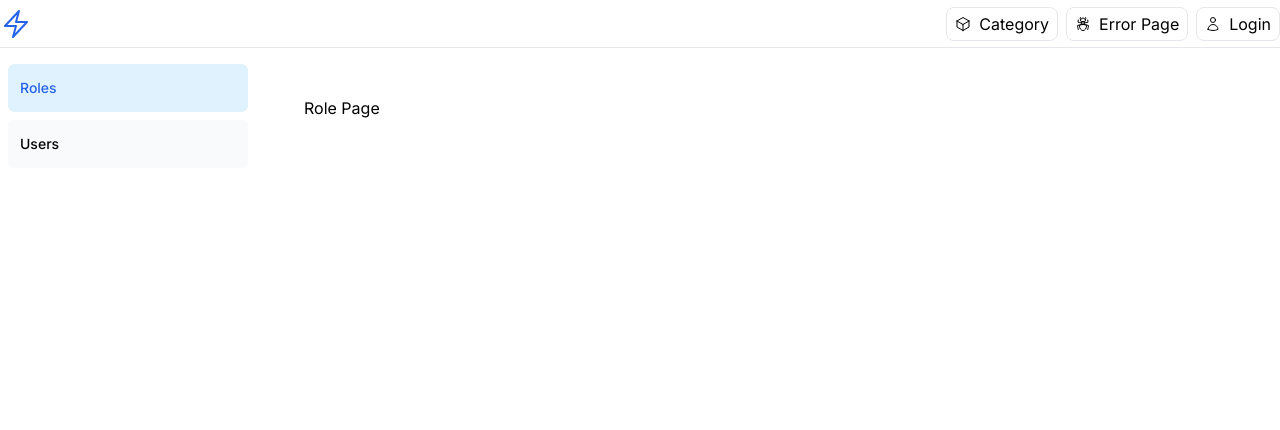
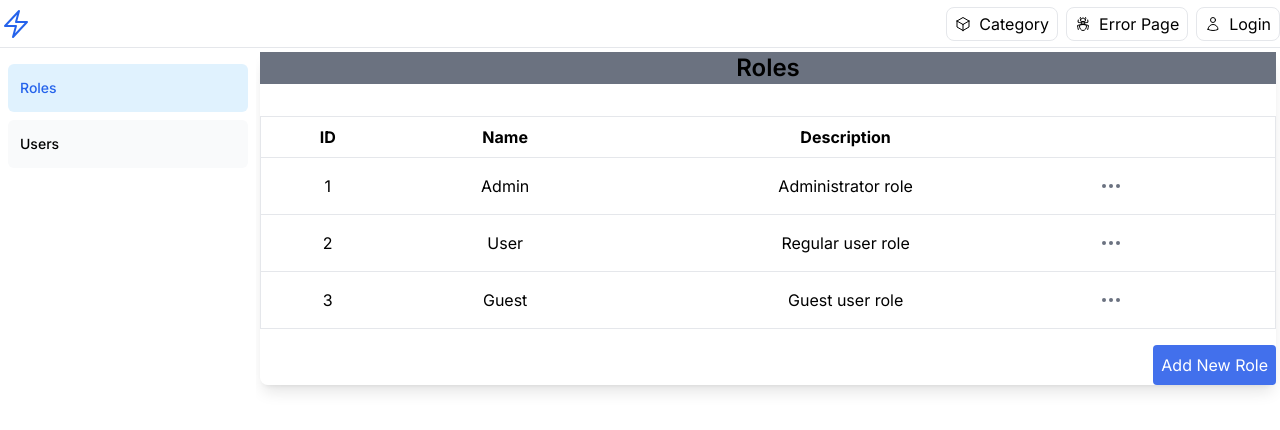
Before and after one commit to kiennguyen-agilityio/nextjs-project, a Next.js app: page /roles in a window 1280 px wide. Shown: the top 430 px of the page. Built offline with nearby package versions, Linux system fonts and the light colour scheme.

Commit message:
feat: build role page

```diff
--- a/src/app/layout.tsx
+++ b/src/app/layout.tsx
@@ -33,7 +33,7 @@ export default function RootLayout({
           <div className="w-full flex-none md:w-64">
             <SideNav />
           </div>
-          <div className="flex-grow p-6 md:overflow-y-auto md:p-12">
+          <div className="flex-grow p-6 md:overflow-y-auto md:p-1">
             {children}
           </div>
         </div>
--- a/src/app/roles/page.tsx
+++ b/src/app/roles/page.tsx
@@ -1,3 +1,53 @@
-export default function Page() {
-  return <p>Role Page</p>;
-}
+// components
+import { Button } from '@/components/common/Button';
+
+// icons
+import { TripleDot } from '@/icons/TripleDot';
+
+// mocks
+import { roles } from '@/mocks';
+
+const RolesPage = () => {
+  return (
+    <div className="relative shadow-lg sm:rounded-lg">
+      <h1 className="text-2xl font-semibold text-center mb-8 bg-gray-500">
+        Roles
+      </h1>
+      <table className="min-w-full bg-white border border-gray-200">
+        <thead>
+          <tr>
+            <th className="py-2 px-4 border-b">ID</th>
+            <th className="py-2 px-4 border-b">Name</th>
+            <th className="py-2 px-4 border-b">Description</th>
+            <th className="py-2 px-4 border-b" />
+          </tr>
+        </thead>
+        <tbody>
+          {roles.map(({ id, name, description }) => (
+            <tr key={id} className="text-center hover:bg-gray-100">
+              <td className="py-2 px-4 border-b">{id}</td>
+              <td className="py-2 px-4 border-b">{name}</td>
+              <td className="py-2 px-4 border-b">{description}</td>
+              <td className="py-2 px-4 border-b">
+                <Button
+                  customClass="text-gray-500 outline-none border-none"
+                  variant="outline"
+                  data-testid="triple-dot"
+                >
+                  <TripleDot />
+                </Button>
+              </td>
+            </tr>
+          ))}
+        </tbody>
+      </table>
+      <div className="flex justify-end mt-4">
+        <Button variant="primary" type="button" ariaLabel="Add New Role">
+          Add New Role
+        </Button>
+      </div>
+    </div>
+  );
+};
+
+export default RolesPage;
--- a/src/mocks/index.ts
+++ b/src/mocks/index.ts
@@ -1,3 +1,5 @@
+import { Role } from '@/models/RoleModel';
+
 export const categoryOptions = [
   { value: 'option1', label: 'Option 1' },
   { value: 'option2', label: 'Option 2' },
@@ -34,3 +36,9 @@ export const listCategory = [
     ],
   },
 ];
+
+export const roles: Role[] = [
+  { id: 1, name: 'Admin', description: 'Administrator role' },
+  { id: 2, name: 'User', description: 'Regular user role' },
+  { id: 3, name: 'Guest', description: 'Guest user role' },
+];
--- /dev/null
+++ b/src/models/RoleModel.ts
@@ -0,0 +1,5 @@
+export type Role = {
+  id: number;
+  name: string;
+  description: string;
+};
```
